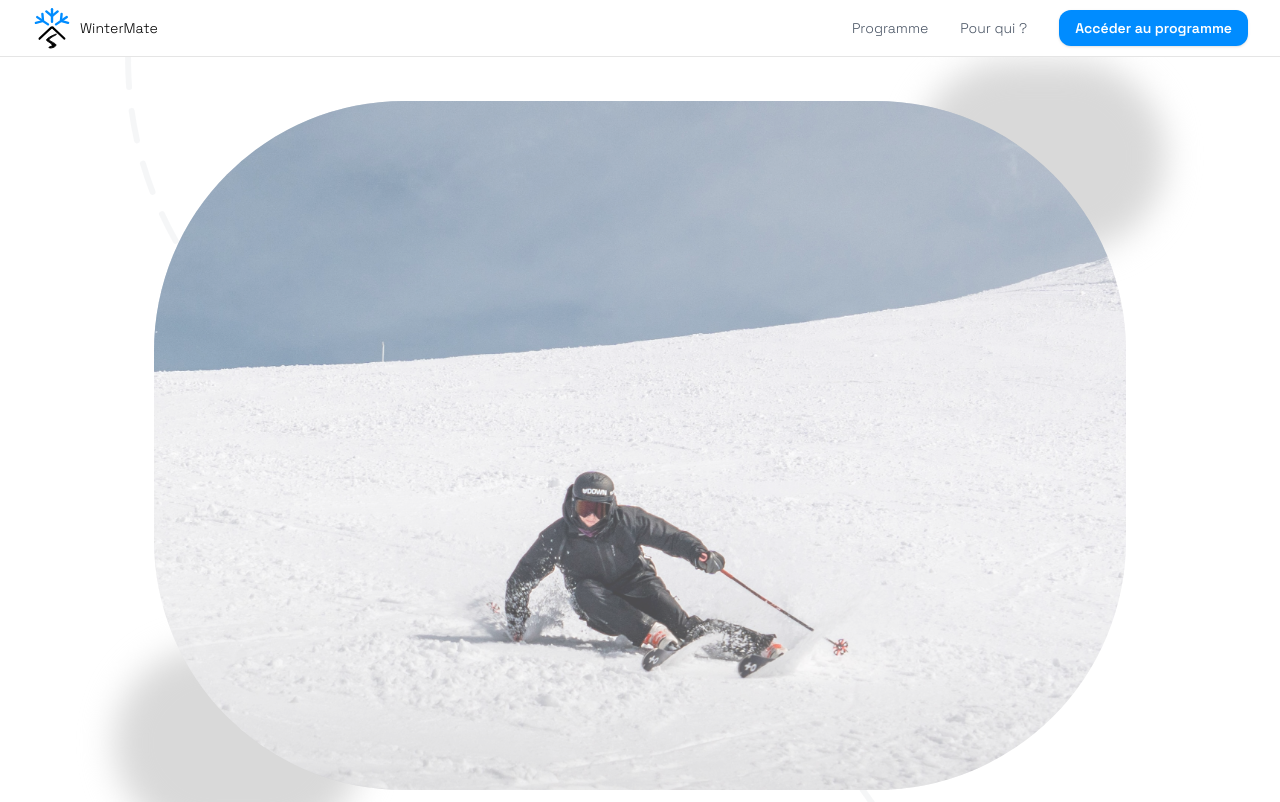
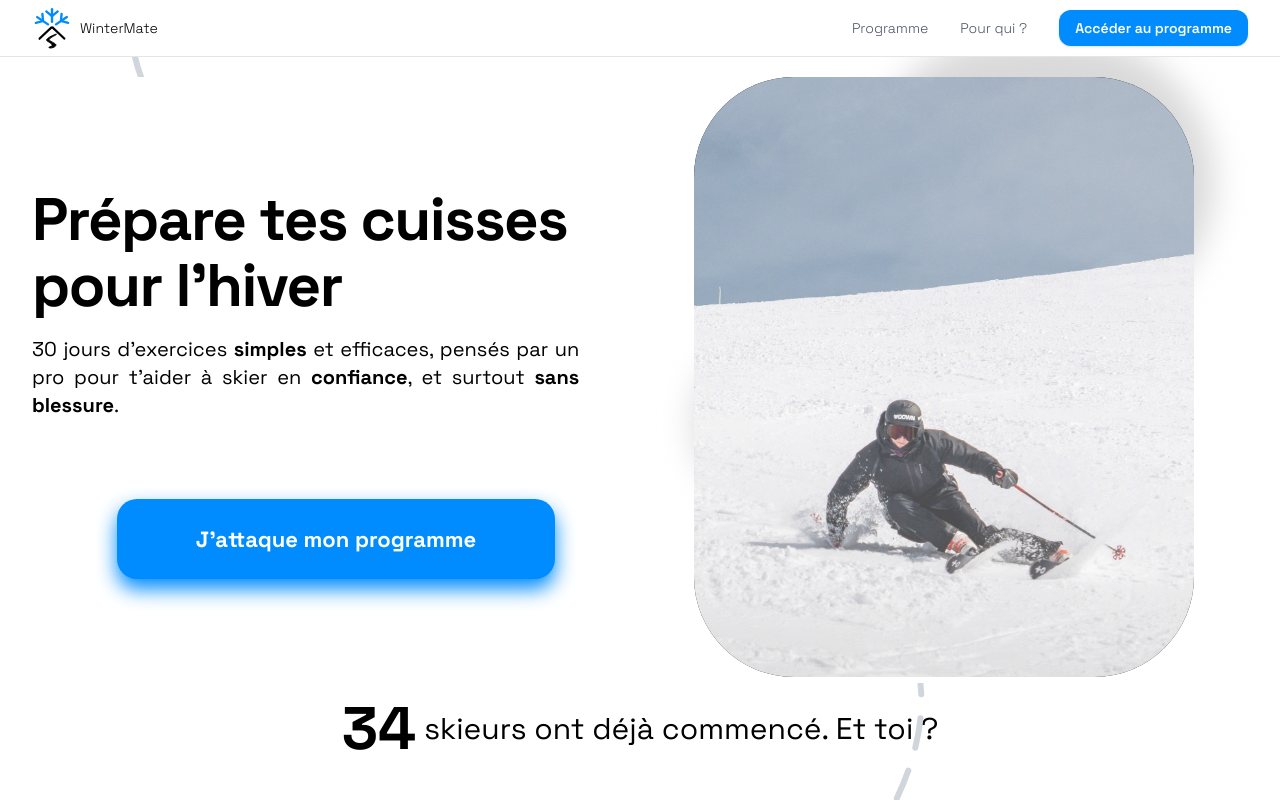
Before and after one commit to mathysFor/WinterMateProg, a Next.js app: page / in a window 1280 px wide. Shown: the top 802 px of the page. Built offline with nearby package versions, Linux system fonts and the light colour scheme.

Commit message:
Hero pas mal

```diff
--- a/package.json
+++ b/package.json
@@ -13,6 +13,7 @@
     "next": "15.5.2",
     "react": "19.1.0",
     "react-dom": "19.1.0",
+    "react-intersection-observer": "^9.16.0",
     "tailwind-merge": "^3.3.1"
   },
   "devDependencies": {
--- a/src/app/page.js
+++ b/src/app/page.js
@@ -1,11 +1,16 @@
 import { inter, spaceGrotesk } from "@/lib/fonts";
 import TopBar from "@/components/layout/TopBar";
 import Hero from "@/components/sections/Hero/Hero";
+import { Compteur } from "@/components/sections/Compteur/Compteur";
+import { SkiTrack } from "@/components/ui/SkiTrack";
 export default function Home() {
   return (
-    <main>
+    <main className="bg-white overflow-hidden">
+
       <TopBar />
+      <SkiTrack className="pointer-events-none absolute inset-0 w-full h-full    z-10" />
       <Hero />
+      <Compteur />
     </main>
   );
 }
--- /dev/null
+++ b/src/components/sections/Compteur/Compteur.jsx
@@ -0,0 +1,58 @@
+"use client"
+import { Space_Grotesk } from "next/font/google";
+
+const space = Space_Grotesk({ subsets: ["latin"], display: "swap" });
+
+import React, { useState, useEffect, useRef } from "react";
+import { useInView } from "react-intersection-observer";
+export const Compteur = () => {
+    const [count, setCount] = useState(0);
+    const intervalRef = useRef(null);
+    const target = 34;
+    const { ref, inView } = useInView({
+        triggerOnce: false,
+        threshold: 0.2,
+    });
+
+    useEffect(() => {
+
+               if (!inView) {
+            setCount(0);
+            if (intervalRef.current) {
+                clearInterval(intervalRef.current);
+                intervalRef.current = null;
+            }
+        }
+        if (inView && count < target && intervalRef.current === null) {
+            intervalRef.current = setInterval(() => {
+                setCount(prev => {
+                    if (prev < target) {
+                        return prev + 1;
+                    } else {
+                        clearInterval(intervalRef.current);
+                        intervalRef.current = null;
+                        return prev;
+                    }
+                });
+            }, 30);
+        }
+
+        return () => {
+            if (intervalRef.current) {
+                clearInterval(intervalRef.current);
+                intervalRef.current = null;
+            }
+        };
+
+
+    }, [inView, count]);
+
+return (
+  <div ref={ref} className="relative z-0 text-white text-center py-4 text-lg">
+    <p className={`text-black ${space.className} flex items-center lg:text-3xl justify-center gap-2`}>
+      <span className="font-bold lg:text-6xl">{count}</span>
+      <span>skieurs ont déjà commencé. Et toi ?</span>
+    </p>
+  </div>
+);
+}
--- a/src/components/sections/Hero/Hero.jsx
+++ b/src/components/sections/Hero/Hero.jsx
@@ -3,7 +3,6 @@
 import Button from "@/components/ui/Button";
 import { Space_Grotesk } from "next/font/google";
 import { RightSections } from "./Right_sections";
-import { SkiTrack } from "@/components/ui/SkiTrack";
 const space = Space_Grotesk({ subsets: ["latin"], display: "swap" });
 
 /**
@@ -18,26 +17,23 @@ const space = Space_Grotesk({ subsets: ["latin"], display: "swap" });
  */
 export default function Hero() {
   return (
-    <section className="relative bg-white overflow-hidden">
+    <section className="relative z-20 bg-white lg:pb-10 overflow-visible">
       {/* Decorative dashed path - left vertical sweep */}
-<SkiTrack className="pointer-events-none absolute inset-0 w-full h-full  md:opacity-20 z-0" />
 
-      <div className="relative z-10 mx-auto max-w-7xl px-4 sm:px-6 lg:px-8 mt-[20px] pt-6 pb-16 ">
+      <div className="relative z-10 mx-auto md:flex md:flex-row-reverse max-w-7xl px-4 sm:px-6 lg:px-8     mt-[20px]  lg:pb-16 ">
         {/* Image */}
         <RightSections />
 
-        <div>
-
-
+        <div className=" md:w-1/2 lg:w-1.3/3 flex flex-col items-center lg:mt-20    md:items-start md:text-left md:justify-center    ">
           {/* Texts */}
           <h1
-          className={`${space.className} bg-white text-4xl z-50  text-black  mt-[64px] sm:text-5xl font-bold leading-[1.1] tracking-tight`}
+            className={`${space.className} text-4xl sm:text-5xl lg:text-6xl z-50 text-black mt-[30px] font-bold leading-[1.1] tracking-tight`}
           >
             Prépare tes cuisses pour l’hiver
           </h1>
 
           <p
-          className={`mt-4   bg-white  text-base sm:text-lg z-50 text-justify max-w-[90%] mx-auto text-black ${space.className}`}
+            className={`mt-4 bg-white text-base sm:text-lg lg:text-xl z-50 text-justify max-w-[90%] mx-auto md:mx-0 text-black ${space.className}`}
           >
             30 jours d’exercices <span className="font-bold">simples</span> et
             efficaces, pensés par un pro pour t’aider à skier en{" "}
@@ -46,18 +42,16 @@ export default function Hero() {
           </p>
 
           {/* CTA group */}
-        <div className="mt-6 flex flex-col sm:flex-row gap-3">
+
           <Button
             href="#acheter"
-            className={`bg-[#008CFF] z-40 font-bold ${space.className} rounded-[20px] shadow-[0_10px_20px_#008CFF] h-[50px]`}
+            className={`relative bg-[#008CFF] z-40 mt-10 lg:mt-20 font-bold ${space.className} lg:h-[80px] mx-auto lg:text-[22px] lg:w-[72%] rounded-[20px] w-[90%] shadow-[0_10px_20px_#008CFF] h-[50px]`}
           >
             J’attaque mon programme
           </Button>
         </div>
       </div>
 
-      </div>
-
       {/* Decorative dashed path - bottom sweep */}
     </section>
   );
--- a/src/components/sections/Hero/Right_sections.jsx
+++ b/src/components/sections/Hero/Right_sections.jsx
@@ -1,30 +1,22 @@
 import Image from "next/image";
+import { Shadow } from "./Shadow";
 
 export const RightSections = () => {
-
-
-    return(
-
-                <div className="relative isolate w-[80%] mx-auto">
+  return (
+    <div className="  relative isolate w-[95%]  md:w-[50%]  md:h-[400px] lg:w-[500px]  md:flex md:items-center mx-auto">
       {/* Ombres "nuages" derriere l'image */}
-                  <div className="pointer-events-none absolute -bottom-12 -left-10  w-[250px] h-[190px] rounded-full bg-[#D9D9D9] blur-lg -z-10" />
-                  <div className="pointer-events-none absolute -top-10 -right-10  w-[250px] h-[190px] rounded-full bg-[#D9D9D9] blur-lg -z-10" />
-
-
+      <Shadow/>
       {/* Conteneur image arrondi */}
-                  <div className="relative bg-black rounded-[250px] overflow-hidden">
+      <div className="relative bg-black h-[300px] w-full lg:w-[698px] lg:h-[600px] lg:mx-auto lg:my-auto rounded-[100px] overflow-hidden">
         <Image
           src="/hero/skieur.jpg"
           alt="Skieur en carving"
-                      width={1000}
-                      height={3025}
-                      className="object-cover"
+          fill
+          className="object-cover object-bottom"
         />
         {/* Filtre blanc léger au-dessus de l'image */}
         <div className="absolute inset-0 bg-white/30" />
       </div>
     </div>
-
-
-    )
-}
+  );
+};
--- /dev/null
+++ b/src/components/sections/Hero/Shadow.jsx
@@ -0,0 +1,9 @@
+export const Shadow = () => {
+
+    return(
+        <>
+              <div className="pointer-events-none absolute -bottom-10 -left-10 md:-left-0 md:-bottom-10  w-[250px] h-[190px] md:w-[350px] md:h-[190px] rounded-full bg-[#D9D9D9] blur-lg  -z-10" />
+      <div className="pointer-events-none absolute -top-10 -right-10  md:-right-5 md:-top-10  w-[250px] md:w-[350px] h-[190px]  md:h-[290px] rounded-full bg-[#D9D9D9] blur-lg -z-10" />
+</>
+    )
+}
--- a/src/components/ui/SkiTrack.jsx
+++ b/src/components/ui/SkiTrack.jsx
@@ -1,3 +1,5 @@
+"use client";
+
 import { useState, useEffect } from "react";
 export const SkiTrack = ({ className = "", startPct = 0.1 }) => {
       const [width, setWidth] = useState(100); // valeur par défaut
```
Also changed, not shown: 1 other file (tests, documents, lock files or other folders). Lines whose indentation alone changed are shown as unchanged.
